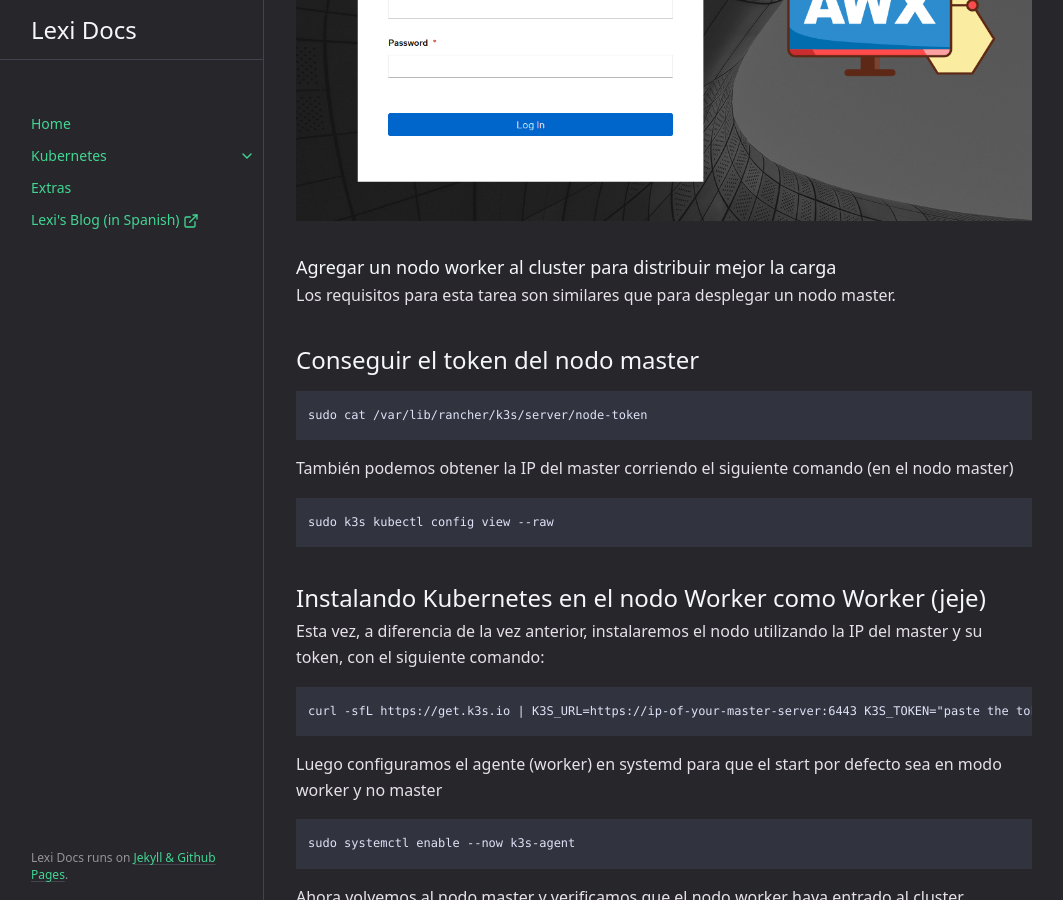
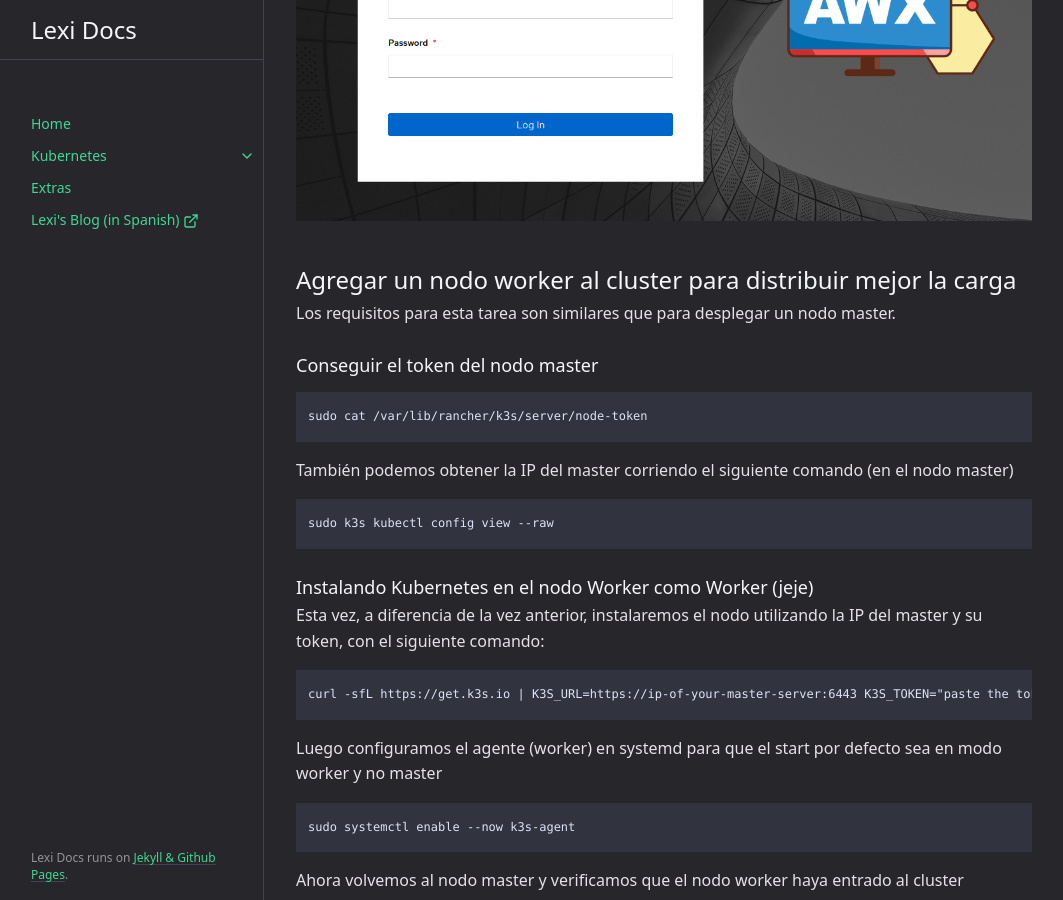
Before and after one commit to alexiarstein/alexiarstein.github.io, a Jekyll site: the page built from docs/kubernetes/desplegar-k8s.md, in a window 1280 px wide and 900 px high, scrolled down 4263 px. Shown: the whole window, without its empty margins (108-1171 px from the left). Built offline with Jekyll 4.4.1, drawn with Linux system fonts in a browser that asks for light colours; cached includes are drawn as plain includes.

Commit message:
tutorial en castellano

````diff
--- a/docs/kubernetes/desplegar-k8s.md
+++ b/docs/kubernetes/desplegar-k8s.md
@@ -175,11 +175,11 @@ Ahora podemos loguearnos a AWX a través de la interfaz web utilizando la IP del
 
 ![AWX Local Cluster]({{ '/assets/images/awx-cluster.png' | relative_url }})
 
-### Agregar un nodo worker al cluster para distribuir mejor la carga
+## Agregar un nodo worker al cluster para distribuir mejor la carga
 
 Los requisitos para esta tarea son similares que para desplegar un nodo master.
 
-## Conseguir el token del nodo master
+### Conseguir el token del nodo master
 
 ```
 sudo cat /var/lib/rancher/k3s/server/node-token
@@ -188,7 +188,7 @@ También podemos obtener la IP del master corriendo el siguiente comando (en el
 ```
 sudo k3s kubectl config view --raw
 ```
-## Instalando Kubernetes en el nodo Worker como Worker (jeje)
+### Instalando Kubernetes en el nodo Worker como Worker (jeje)
 
 Esta vez, a diferencia de la vez anterior, instalaremos el nodo utilizando la IP del master y su token, con el siguiente comando:
 ```
````
